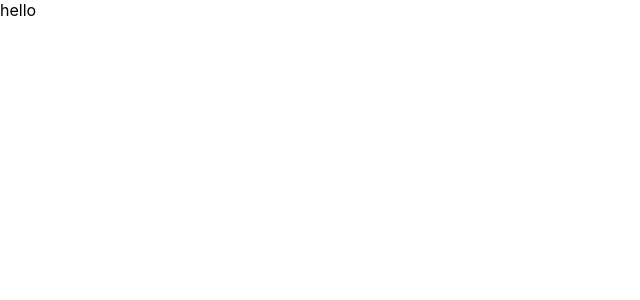
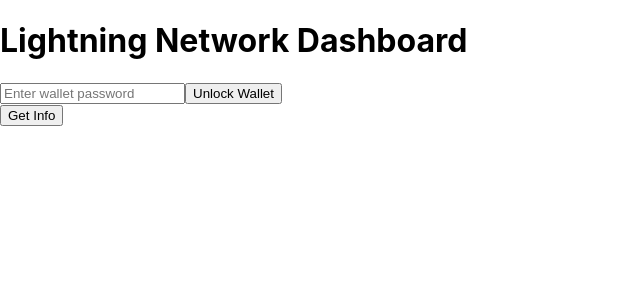
Before and after one commit to Sacha924/LND-app, a React (Create React App) app in the folder react-app/: page / in a window 1280 px wide. Shown: the top 300 px of the page, without its empty margins (0-640 px from the left). Built offline with nearby package versions, Linux system fonts and the light colour scheme.

Commit message:
Can unlock wallet and getInfo from frontend

```diff
--- a/react-app/public/index.html
+++ b/react-app/public/index.html
@@ -12,7 +12,6 @@
       manifest.json provides metadata used when your web app is installed on a
       user's mobile device or desktop. See https://developers.google.com/web/fundamentals/web-app-manifest/
     -->
-    <link rel="manifest" href="%PUBLIC_URL%/manifest.json" />
     <!--
       Notice the use of %PUBLIC_URL% in the tags above.
       It will be replaced with the URL of the `public` folder during the build.
--- a/react-app/src/App.tsx
+++ b/react-app/src/App.tsx
@@ -1,11 +1,16 @@
 import React from 'react';
+import UnlockWallet from './Components/UnlockWallet';
+import GetInfo from './Components/GetInfo';
 
-function App() {
+
+const App = () => {
   return (
-    <div className="App">
-      hello
+    <div>
+      <h1>Lightning Network Dashboard</h1>
+      <UnlockWallet />
+      <GetInfo />
     </div>
   );
-}
+};
 
 export default App;
--- /dev/null
+++ b/react-app/src/Components/GetInfo.tsx
@@ -0,0 +1,25 @@
+import React, { useState } from 'react';
+
+const GetInfo = () => {
+  const [info, setInfo] = useState(null);
+
+    const fetchInfo = async () => {
+      try {
+        const response = await fetch('http://localhost:4000/node/getInfo');
+        const responseData = await response.json();
+        setInfo(responseData);
+      } catch (error) {
+        console.error('Erreur:', (error as Error).message);
+      }
+    };
+
+
+  return (
+    <div>
+        <button onClick={fetchInfo}>Get Info</button>
+      {info && <pre>{JSON.stringify(info, null, 2)}</pre>}
+    </div>
+  );
+};
+
+export default GetInfo;
--- /dev/null
+++ b/react-app/src/Components/UnlockWallet.tsx
@@ -0,0 +1,37 @@
+import React, { useState } from 'react';
+
+const UnlockWallet = () => {
+    const [password, setPassword] = useState('');
+
+    const handleSubmit = async (event: { preventDefault: () => void; }) => {
+        event.preventDefault();
+        try {
+            const response = await fetch('http://localhost:4000/node/unlockWallet', {
+                method: 'POST',
+                headers: { 'Content-Type': 'application/json' },
+                body: JSON.stringify({password})
+            });
+            if (!response.ok) {
+              throw new Error(`HTTP error! status: ${response.status}`);
+            }
+            // const responseData = await response.json();
+            // console.log('Portefeuille déverrouillé:', responseData);
+        } catch (error) {
+            console.error('Erreur:', (error as Error).message);
+        }
+    };
+
+  return (
+    <form onSubmit={handleSubmit}>
+      <input
+        type="password"
+        value={password}
+        onChange={(e) => setPassword(e.target.value)}
+        placeholder="Enter wallet password"
+      />
+      <button type="submit">Unlock Wallet</button>
+    </form>
+  );
+};
+
+export default UnlockWallet;
--- a/react-app/src/index.tsx
+++ b/react-app/src/index.tsx
@@ -7,7 +7,5 @@ const root = ReactDOM.createRoot(
   document.getElementById('root') as HTMLElement
 );
 root.render(
-  <React.StrictMode>
     <App />
-  </React.StrictMode>
 );
```
Also changed, not shown: react-app/public/manifest.json (deleted), 2 other files (tests, documents, lock files or other folders).
